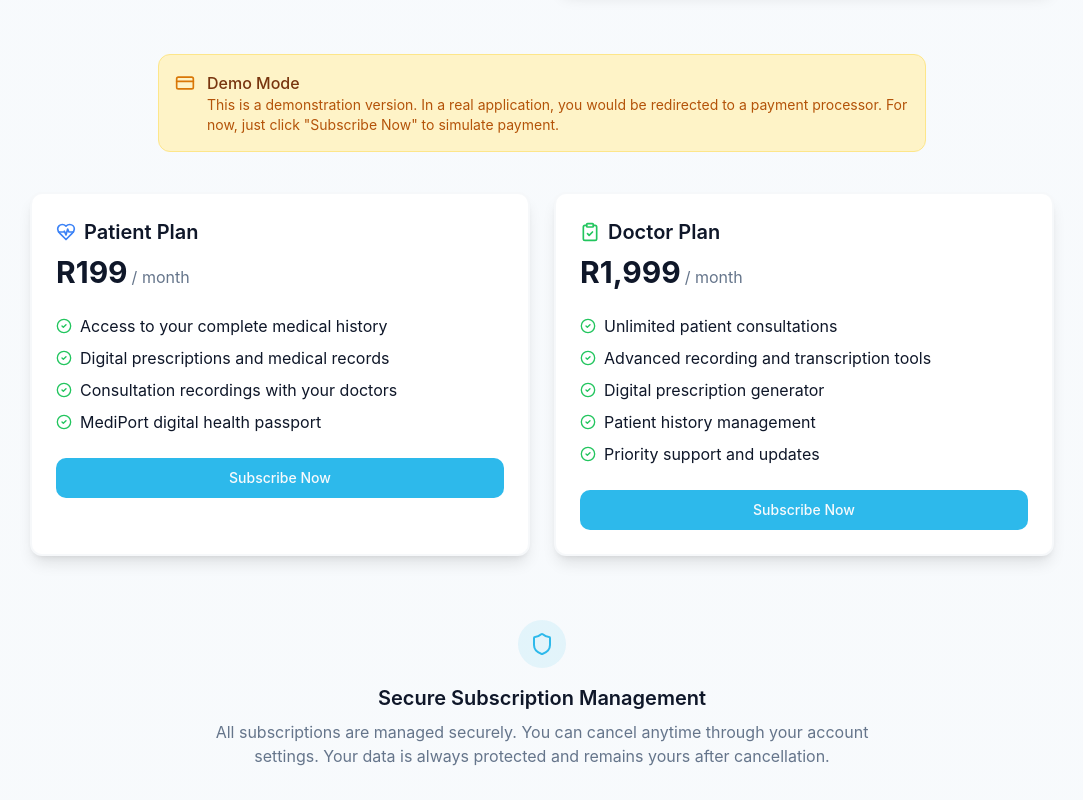
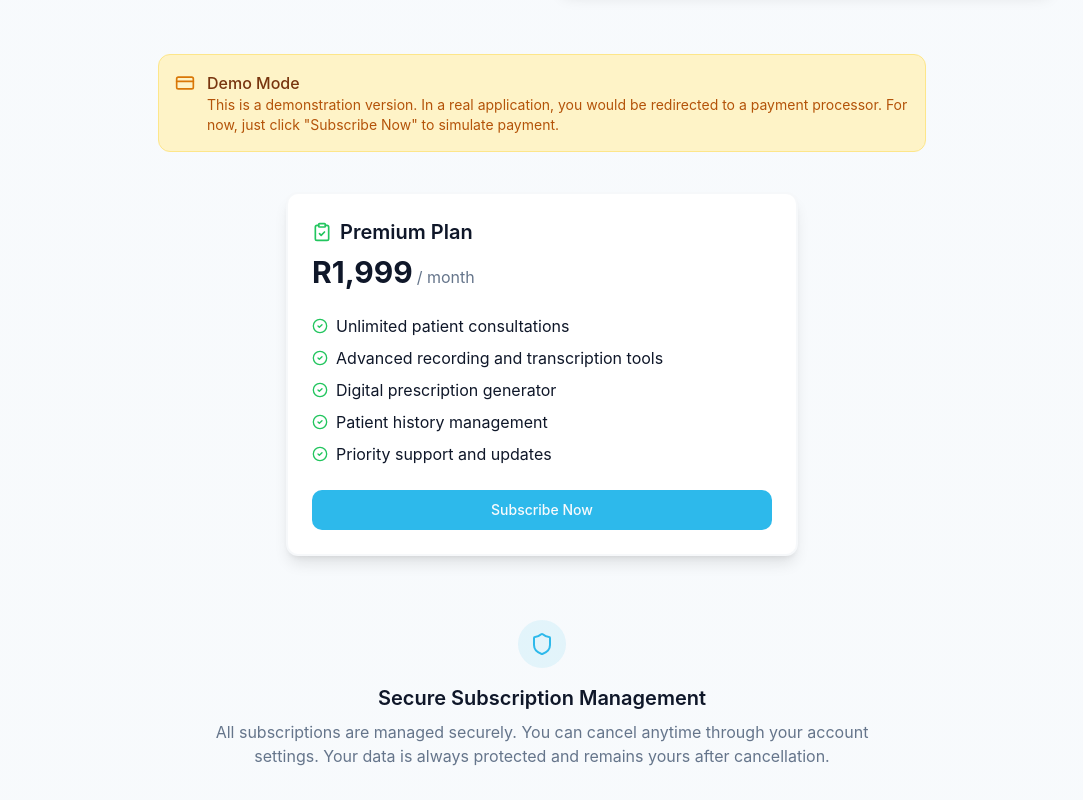
Before and after one commit to SirMeyersfeld/consult-logix, a React (Vite) app: page /subscription in a window 1280 px wide. Shown: the part 972-1772 px from the top of the page, without its empty margins (98-1181 px from the left). Built offline with nearby package versions, Linux system fonts and the light colour scheme.

Commit message:
Remove patient subscription plan
Removes the patient subscription plan option, leaving only the standard and premium plans.

```diff
--- a/src/components/SubscriptionPlans.tsx
+++ b/src/components/SubscriptionPlans.tsx
@@ -2,10 +2,10 @@
 import { useState } from "react";
 import { Card } from "@/components/ui/card";
 import { Button } from "@/components/ui/button";
-import { Loader2, CheckCircle2, Shield, HeartPulse, ClipboardCheck } from "lucide-react";
+import { Loader2, CheckCircle2, ClipboardCheck } from "lucide-react";
 import { toast } from "sonner";
 
-type PlanType = "doctor" | "patient";
+type PlanType = "doctor";
 
 const SubscriptionPlans = () => {
   const [loadingPlan, setLoadingPlan] = useState<PlanType | null>(null);
@@ -22,76 +22,13 @@ const SubscriptionPlans = () => {
       setActivePlan(planType);
       setLoadingPlan(null);
 
-      if (planType === "doctor") {
-        toast.success("Doctor subscription activated successfully!");
-      } else {
-        toast.success("Patient subscription activated successfully!");
-      }
+      toast.success("Premium subscription activated successfully!");
     }, 1500);
   };
 
   return (
-    <div className="grid gap-6 md:grid-cols-2 max-w-5xl mx-auto">
-      {/* Patient Plan */}
-      <Card className={`p-6 shadow-lg border-2 ${activePlan === "patient" ? "border-primary" : "border-border/30"}`}>
-        <div className="relative">
-          {activePlan === "patient" && (
-            <div className="absolute -top-2 -right-2 p-1 bg-primary rounded-full text-primary-foreground">
-              <CheckCircle2 className="h-5 w-5" />
-            </div>
-          )}
-
-          <div className="space-y-2">
-            <div className="flex items-center gap-2 text-xl font-semibold">
-              <HeartPulse className="h-5 w-5 text-blue-500" />
-              Patient Plan
-            </div>
-            <div className="flex items-baseline mb-4">
-              <span className="text-3xl font-bold">R199</span>
-              <span className="text-muted-foreground ml-1">/ month</span>
-            </div>
-          </div>
-
-          <ul className="space-y-2 my-6">
-            <li className="flex items-start gap-2">
-              <CheckCircle2 className="h-4 w-4 text-green-500 mt-1 shrink-0" />
-              <span>Access to your complete medical history</span>
-            </li>
-            <li className="flex items-start gap-2">
-              <CheckCircle2 className="h-4 w-4 text-green-500 mt-1 shrink-0" />
-              <span>Digital prescriptions and medical records</span>
-            </li>
-            <li className="flex items-start gap-2">
-              <CheckCircle2 className="h-4 w-4 text-green-500 mt-1 shrink-0" />
-              <span>Consultation recordings with your doctors</span>
-            </li>
-            <li className="flex items-start gap-2">
-              <CheckCircle2 className="h-4 w-4 text-green-500 mt-1 shrink-0" />
-              <span>MediPort digital health passport</span>
-            </li>
-          </ul>
-
-          <Button
-            onClick={() => handleSubscribe("patient")}
-            className="w-full"
-            disabled={loadingPlan !== null || activePlan === "patient"}
-            variant={activePlan === "patient" ? "outline" : "default"}
-          >
-            {loadingPlan === "patient" ? (
-              <>
-                <Loader2 className="mr-2 h-4 w-4 animate-spin" />
-                Processing...
-              </>
-            ) : activePlan === "patient" ? (
-              "Currently Active"
-            ) : (
-              "Subscribe Now"
-            )}
-          </Button>
-        </div>
-      </Card>
-
-      {/* Doctor Plan */}
+    <div className="max-w-lg mx-auto">
+      {/* Premium Doctor Plan */}
       <Card className={`p-6 shadow-lg border-2 ${activePlan === "doctor" ? "border-primary" : "border-border/30"}`}>
         <div className="relative">
           {activePlan === "doctor" && (
@@ -103,7 +40,7 @@ const SubscriptionPlans = () => {
           <div className="space-y-2">
             <div className="flex items-center gap-2 text-xl font-semibold">
               <ClipboardCheck className="h-5 w-5 text-green-500" />
-              Doctor Plan
+              Premium Plan
             </div>
             <div className="flex items-baseline mb-4">
               <span className="text-3xl font-bold">R1,999</span>
```
